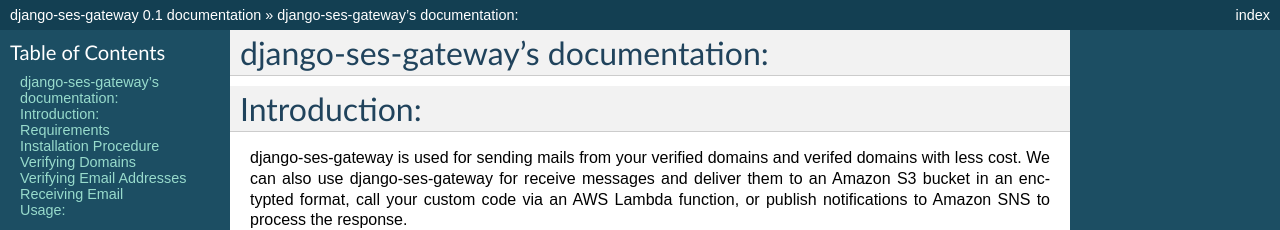
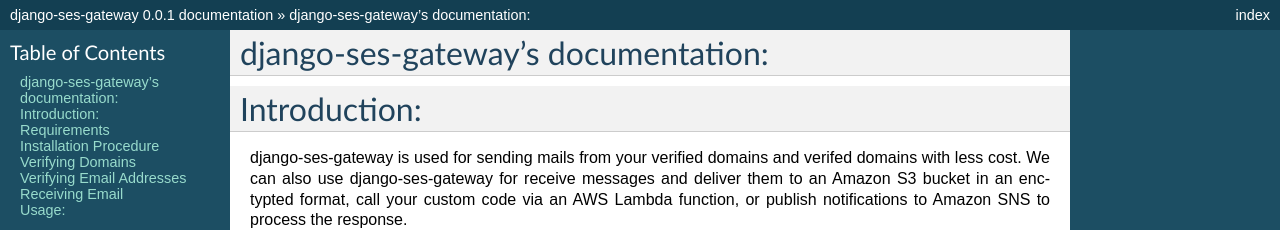
Before and after one commit to MicroPyramid/django-email-gateway, a Sphinx documentation site: the page built from docs/source/index.rst, in a window 1280 px wide and 900 px high. Shown: the top 230 px of the window. Built offline with Sphinx 7.4.7, drawn with Linux system fonts in a browser that asks for light colours; some of the changed text lies outside the part shown.

Commit message:
updated documentation

```diff
--- a/docs/source/conf.py
+++ b/docs/source/conf.py
@@ -51,9 +51,9 @@
 # built documents.
 #
 # The short X.Y version.
-version = '0.1'
+version = '0.0.1'
 # The full version, including alpha/beta/rc tags.
-release = '0.1'
+release = '0.0.1'
 
 # The language for content autogenerated by Sphinx. Refer to documentation
 # for a list of supported languages.
--- a/setup.py
+++ b/setup.py
@@ -27,7 +27,7 @@
     include_package_data=True,
     description='A django package which act as a gateway to send and receive email with amazon SES.',
     long_description=README,
-    url='https://github.com/MicroPyramid/django-ses-gateway',
+    url='https://github.com/chaitu210/django-ses-gateway',
     author='Micropyramid',
     author_email='hello@micropyramid.com',
     classifiers=[
```
